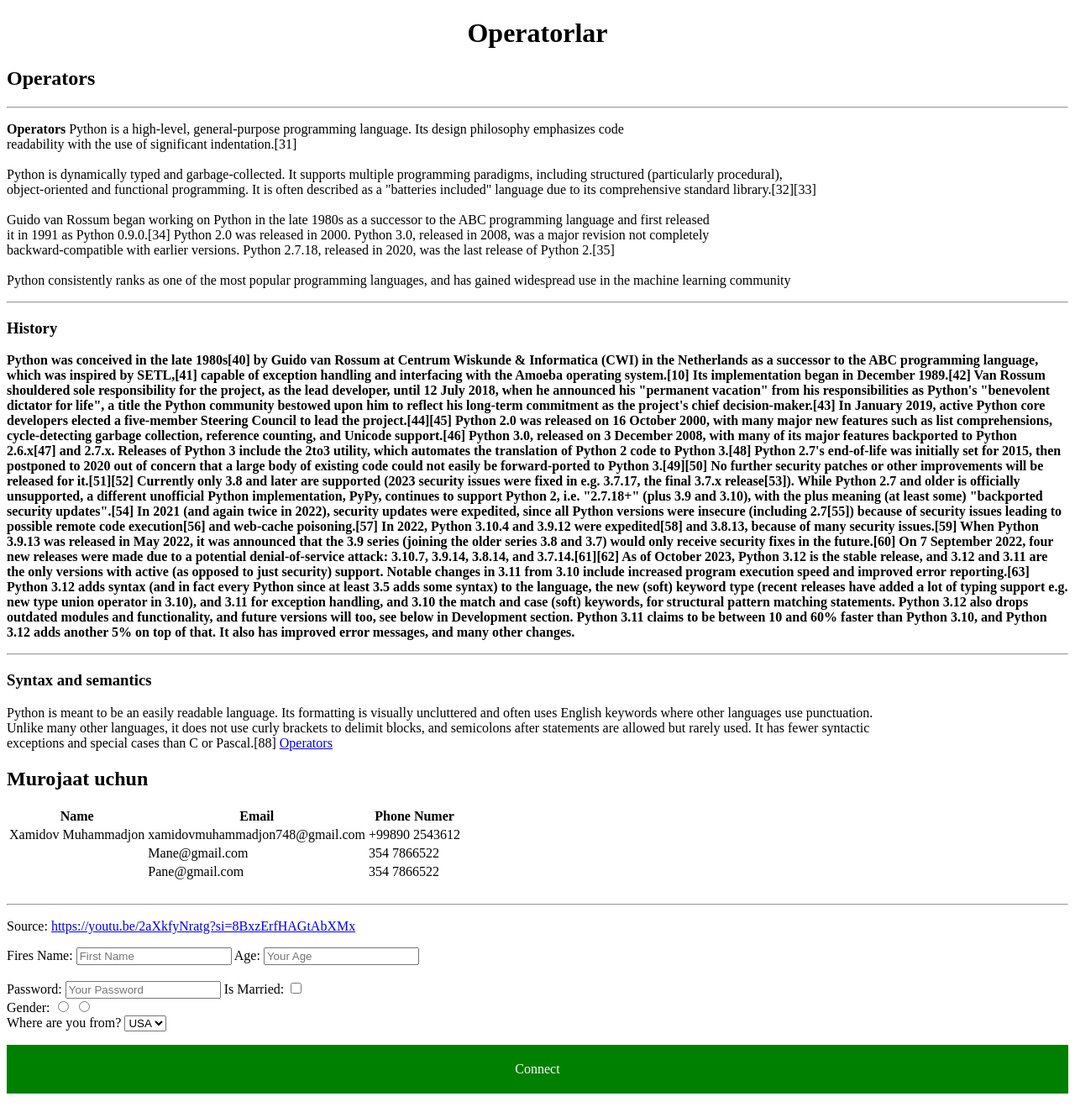
After one commit to Muhammadjon141/django_first, a Django app: page /endex/ in a window 1280 px wide. The commit adds this page. Shown: the whole page at 84% size. Run offline with Django 5.2, Linux system fonts and the light colour scheme.

Commit message:
full ended project alhamdulillah

```diff
--- a/project_1/urls.py
+++ b/project_1/urls.py
@@ -1,10 +1,13 @@
 from django.urls import path
-from .views import login, register, home, groups, account
+from .views import login, register, home, groups, account, index, endex, Web_sahifa
 
 urlpatterns = [
     path('login/', login, name='login'),
     path('register/', register, name='register'),
     path('', home, name='home'),
     path('groups/', groups, name='groups'),
-    path('account/', account, name='account')
+    path('account/', account, name='account'),
+    path('index/', index, name='index'),
+    path('endex/', endex, name='endex'),
+    path('Web_sahifa/', Web_sahifa, name="Web_sahifa")
 ]
--- a/project_1/views.py
+++ b/project_1/views.py
@@ -8,10 +8,19 @@ def register(request):
     return render(request, 'register_page.html')
 
 def home(request):
-    return render(request, 'home_page.html')
+    return render(request, 'menu.html')
 
 def groups(request):
     return render(request, 'groups.html')
 
 def account(request):
     return render(request, 'account.html')
+
+def index(request):
+    return render(request, 'index.html')
+
+def endex(request):
+    return render(request, 'endex.html')
+
+def Web_sahifa(request):
+    return render(request, 'Web_sahifa.html')
--- a/start_django/urls.py
+++ b/start_django/urls.py
@@ -19,9 +19,12 @@ from django.urls import path, include
 
 urlpatterns = [
     path('admin/', admin.site.urls),
+    path('', include('project_1.urls')),
+    path('groups/', include('project_1.urls')),
+    path('account/', include('project_1.urls')),
     path('login/', include('project_1.urls')),
     path('register/', include('project_1.urls')),
-    path('', include('project_1.urls')),
-    path('groups/', include('project.urls')),
-    path('account/', include('project_1.urls'))
+    path('index/', include('project_1.urls')),
+    path('endex/', include('project_1.urls')),
+    path('Web_sahifa/', include('project_1.urls'))
 ]
--- a/templates/account.html
+++ b/templates/account.html
@@ -11,5 +11,6 @@
         <h2>
             This is account page
         </h2>
+        <a href="http://127.0.0.1:8000/">Home</a>
     </body>
 </html>
--- /dev/null
+++ b/templates/endex.html
@@ -0,0 +1,134 @@
+<!DOCTYPE html>
+<html>
+
+    <head>
+        <title>Operatorlar</title>
+     </head>
+
+    <body>
+
+        <center><h1>Operatorlar</h1></center>
+        <h2>Operators</h2>
+        <hr>
+        <p><strong>Operators </strong>Python is a high-level, general-purpose programming language. Its design philosophy emphasizes code <br>
+            readability with the use of significant indentation.[31]<br><br>
+
+            Python is dynamically typed and garbage-collected. It supports multiple programming paradigms, including structured (particularly procedural),<br>
+             object-oriented and functional programming. It is often described as a "batteries included" language due to its comprehensive standard library.[32][33]<br><br>
+
+            Guido van Rossum began working on Python in the late 1980s as a successor to the ABC programming language and first released <br>
+            it in 1991 as Python 0.9.0.[34] Python 2.0 was released in 2000. Python 3.0, released in 2008, was a major revision not completely <br>
+            backward-compatible with earlier versions. Python 2.7.18, released in 2020, was the last release of Python 2.[35]<br><br>
+
+            Python consistently ranks as one of the most popular programming languages, and has gained widespread use in the machine learning community </p>
+        <hr>
+         <h3>History</h3>
+
+        <p><strong>Python was conceived in the late 1980s[40] by Guido van Rossum at Centrum Wiskunde & Informatica (CWI) in the Netherlands as a successor to the ABC programming language, which was inspired by SETL,[41] capable of exception handling and interfacing with the Amoeba operating system.[10] Its implementation began in December 1989.[42] Van Rossum shouldered sole responsibility for the project, as the lead developer, until 12 July 2018, when he announced his "permanent vacation" from his responsibilities as Python's "benevolent dictator for life", a title the Python community bestowed upon him to reflect his long-term commitment as the project's chief decision-maker.[43] In January 2019, active Python core developers elected a five-member Steering Council to lead the project.[44][45]
+
+            Python 2.0 was released on 16 October 2000, with many major new features such as list comprehensions, cycle-detecting garbage collection, reference counting, and Unicode support.[46] Python 3.0, released on 3 December 2008, with many of its major features backported to Python 2.6.x[47] and 2.7.x. Releases of Python 3 include the 2to3 utility, which automates the translation of Python 2 code to Python 3.[48]
+
+            Python 2.7's end-of-life was initially set for 2015, then postponed to 2020 out of concern that a large body of existing code could not easily be forward-ported to Python 3.[49][50] No further security patches or other improvements will be released for it.[51][52] Currently only 3.8 and later are supported (2023 security issues were fixed in e.g. 3.7.17, the final 3.7.x release[53]). While Python 2.7 and older is officially unsupported, a different unofficial Python implementation, PyPy, continues to support Python 2, i.e. "2.7.18+" (plus 3.9 and 3.10), with the plus meaning (at least some) "backported security updates".[54]
+
+            In 2021 (and again twice in 2022), security updates were expedited, since all Python versions were insecure (including 2.7[55]) because of security issues leading to possible remote code execution[56] and web-cache poisoning.[57] In 2022, Python 3.10.4 and 3.9.12 were expedited[58] and 3.8.13, because of many security issues.[59] When Python 3.9.13 was released in May 2022, it was announced that the 3.9 series (joining the older series 3.8 and 3.7) would only receive security fixes in the future.[60] On 7 September 2022, four new releases were made due to a potential denial-of-service attack: 3.10.7, 3.9.14, 3.8.14, and 3.7.14.[61][62]
+
+            As of October 2023, Python 3.12 is the stable release, and 3.12 and 3.11 are the only versions with active (as opposed to just security) support. Notable changes in 3.11 from 3.10 include increased program execution speed and improved error reporting.[63]
+
+            Python 3.12 adds syntax (and in fact every Python since at least 3.5 adds some syntax) to the language, the new (soft) keyword type (recent releases have added a lot of typing support e.g. new type union operator in 3.10), and 3.11 for exception handling, and 3.10 the match and case (soft) keywords, for structural pattern matching statements. Python 3.12 also drops outdated modules and functionality, and future versions will too, see below in Development section.
+
+            Python 3.11 claims to be between 10 and 60% faster than Python 3.10, and Python 3.12 adds another 5% on top of that. It also has improved error messages, and many other changes. </strong></p>
+
+        <hr>
+        <h3>Syntax and semantics</h3>
+
+        <p>Python is meant to be an easily readable language. Its formatting is visually uncluttered and often uses English keywords where other languages use punctuation. <br>
+            Unlike many other languages, it does not use curly brackets to delimit blocks, and semicolons after statements are allowed but rarely used. It has fewer syntactic <br>
+            exceptions and special cases than C or Pascal.[88]
+            <a href="https://uz.m.wikipedia.org/wiki/python/opertors" target="_blank">Operators</a>
+            </p>
+        <table>
+
+            <thaed>
+
+            <tr>
+                 <th>Name</th>
+                 <th>Email</th>
+                 <th>Phone Numer</th>
+                </tr>
+            </thaed>
+            <tbody>
+            <h2>Murojaat uchun</h2>
+               <tr>
+                <td>Xamidov Muhammadjon</td>
+            <td>xamidovmuhammadjon748@gmail.com</td>
+            <td>+99890 2543612</td>
+                </tr>
+                 <tr>
+                <td></td>
+            <td>Mane@gmail.com</td>
+            <td>354 7866522</td>
+                </tr>  <tr>
+                <td></td>
+            <td>Pane@gmail.com</td>
+            <td>354 7866522</td>
+                </tr>
+
+            </tbody>
+
+        </table >
+
+        <br>  <!-- break-->
+        <hr>
+</iframe>
+<p>Source: <a href="https://youtu.be/2aXkfyNratg?si=8BxzErfHAGtAbXMx" target="_blank"
+rel="nofollow">https://youtu.be/2aXkfyNratg?si=8BxzErfHAGtAbXMx</a></p>
+        <form >
+        <label for="fname" >
+
+            Fires Name:
+
+            <input type="text" placeholder="First Name" id="fname" name="fname">
+
+            </label>
+            <label for="age" >
+
+            Age:
+
+            <input type="number" placeholder="Your Age" id="age" name="age">
+
+            </label>
+
+            <br> <br>
+            <label for="Password" >
+
+            Password:
+
+            <input type="password" placeholder="Your Password" id="password" name="password">
+            </label>
+
+             <label for="isMarried" >
+            Is Married:
+            <input type="checkbox"  id="password" name="isMarried" name="isMarried">
+            </label>
+
+            <br>
+             <label for="gender" >
+            Gender:
+            <input type="radio"  id="password" name="isMarried" name="isMarried">
+            <input type="radio"  id="password" name="isMarried" name="isMarried">
+            </label>
+
+            <br>
+            <label for="country">
+                Where are you from?
+            <select name="country" id="countr">
+            <option value="us">USA</option>
+            <option value="uk">UK</option>
+            <option value="uz">UZB</option>
+                </select>
+            </label>
+        </form>
+         <p style="text-align: center;background-color:green;color:white;padding:20px">Connect </p>
+    </body>
+
+</html>
```
Also changed, not shown: templates/Web sahifa.html (added, +51 -0 lines), templates/index.html (added, +41 -0 lines), templates/jadval.html (added, +65 -0 lines), templates/menu.css (added, +34 -0 lines), templates/menu.html (added, +117 -0 lines), templates/style.css (added, +20 -0 lines), templates/logo.avif (added).
